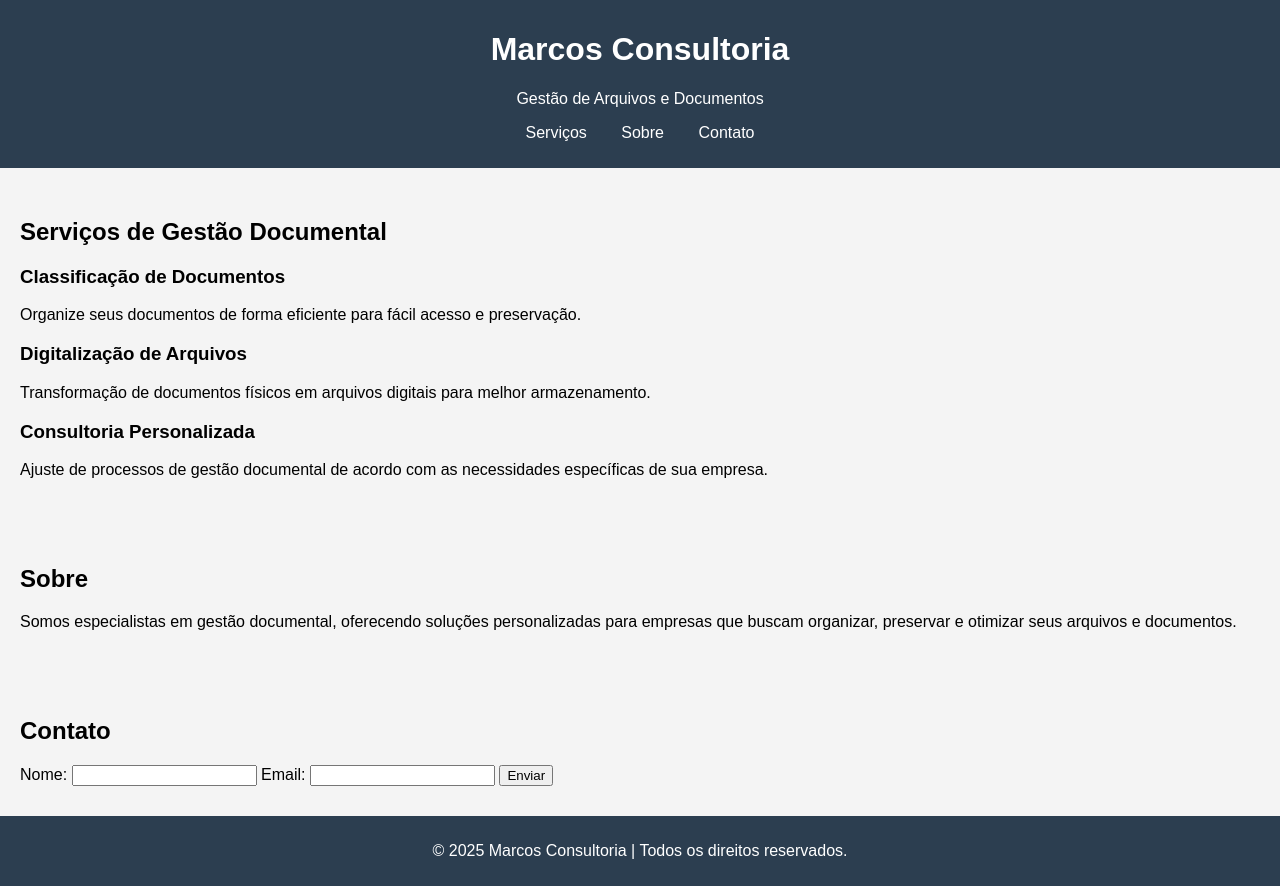
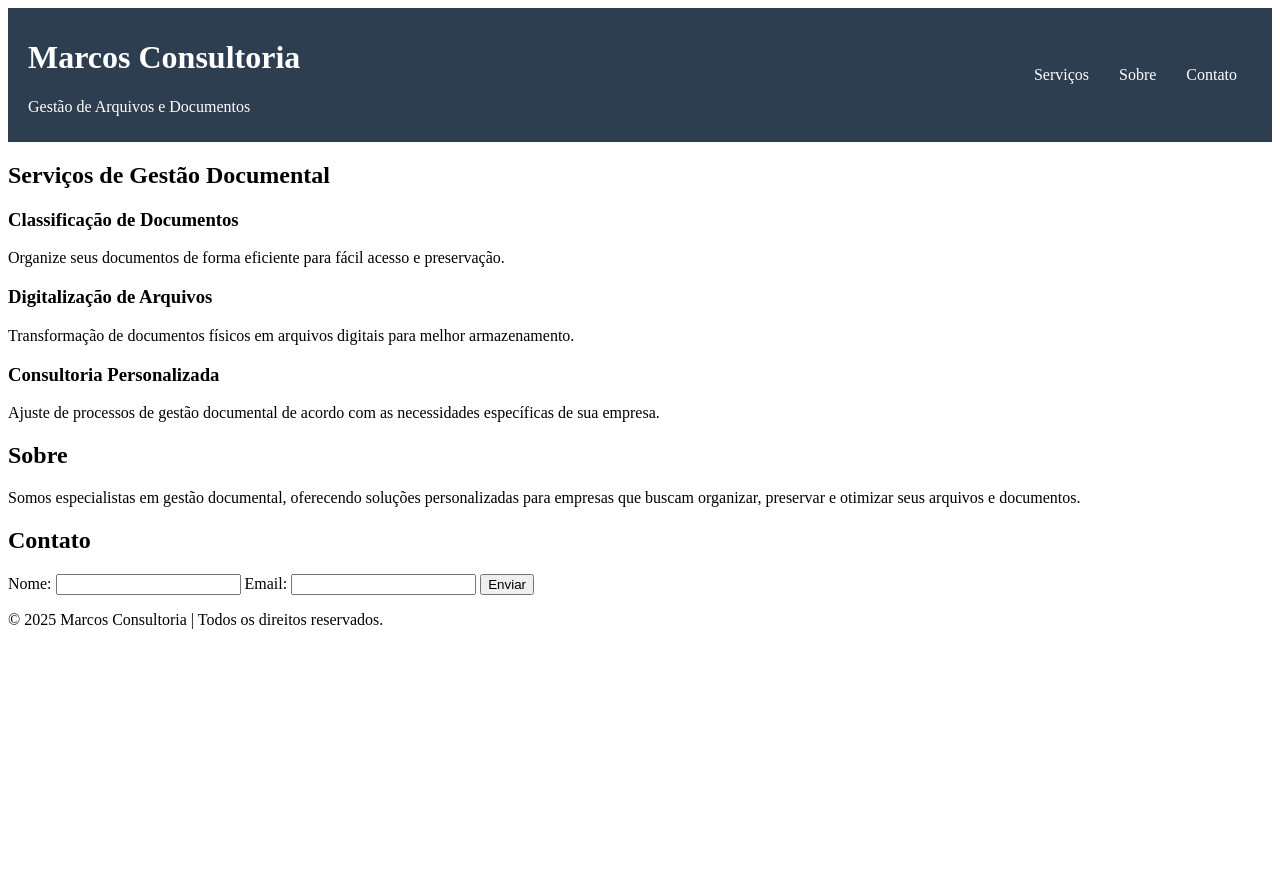
Before and after one commit to marcosarl/marlconsultoria, a plain HTML site: page index.html in a window 1280 px wide. After the commit the page ends 800 px from the top, so only its background shows below. Drawn offline with Linux system fonts and the light colour scheme; a script that the page names is missing.

Commit message:
Update style.css

```diff
--- a/style.css
+++ b/style.css
@@ -1,24 +1,29 @@
-body {
-    font-family: Arial, sans-serif;
-    margin: 0;
-    padding: 0;
-    background-color: #f4f4f4;
-}
-
 header {
     background-color: #2c3e50;
     color: white;
     padding: 10px 0;
-    text-align: center;
+    display: flex;
+    justify-content: space-between;
+    align-items: center;
+    padding: 10px 20px;
+}
+
+header .logo {
+    text-align: left;
+}
+
+header nav {
+    display: flex;
+    justify-content: center;
 }
 
 header nav ul {
     list-style-type: none;
     padding: 0;
+    display: flex;
 }
 
 header nav ul li {
-    display: inline;
     margin: 0 15px;
 }
 
@@ -26,19 +31,3 @@ header nav ul li a {
     color: white;
     text-decoration: none;
 }
-
-section {
-    padding: 20px;
-    margin: 10px 0;
-}
-
-.servico {
-    margin: 10px 0;
-}
-
-footer {
-    background-color: #2c3e50;
-    color: white;
-    text-align: center;
-    padding: 10px 0;
-}
```
